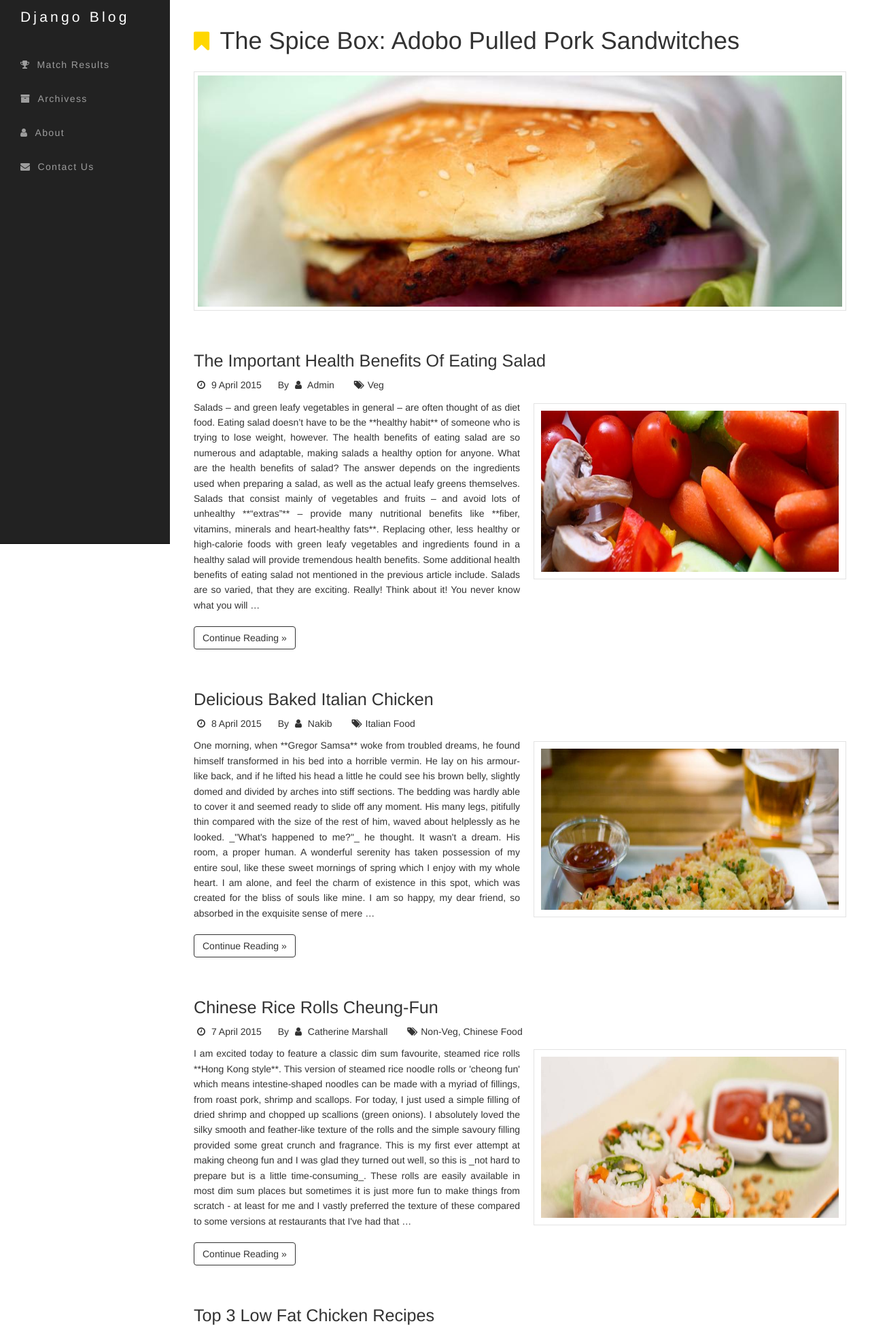
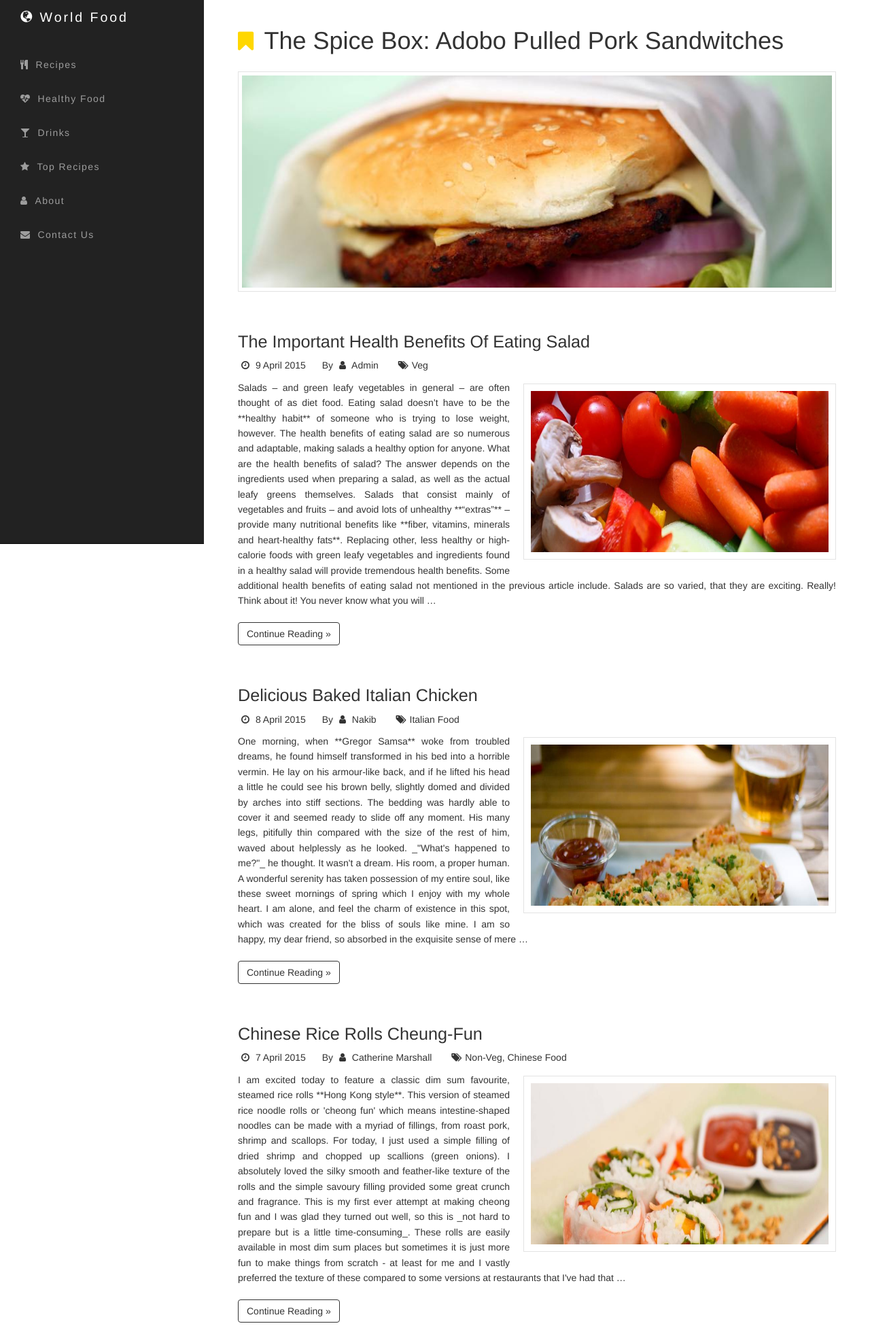
Before and after one commit to nak1b/Django-Simple-Blog, a Django app: page /blog/ in a window 1280 px wide. Shown: the top 1953 px of the page at 68% size. Run offline with Django 3.2, Linux system fonts and the light colour scheme; data comes from the database, SQL or seed files in the repository; some libraries are stand-ins or nearby versions.

Commit message:
Style changes

```diff
--- a/mysite/blog/static/css/style.css
+++ b/mysite/blog/static/css/style.css
@@ -7,8 +7,8 @@
 }
 
 .navbar-brand{
-    letter-spacing: 0.2em;
-    font-size: 1.5em;
+    letter-spacing: 0.15em;
+    font-size: 1.4em;
 }
 
 #navigation li{
@@ -98,6 +98,11 @@ img{
 
 }
 
+.navbar-brand span{
+    font-size: 0.9em;
+    padding-right: 8px;
+}
+
 /* Featured post styles*/
 
 #featured-post{
@@ -184,17 +189,17 @@ img{
 
 @media(min-width:768px) {
     #wrapper {
-        padding-left: 250px;
+        padding-left: 300px;
     }
 
 
     #sidebar-wrapper {
-        width: 250px;
+        width: 300px;
     }
 
 
     #page-content-wrapper, #related-posts {
-        padding: 20px;
+        padding: 20px 35px;
         position: relative;
     }
     #related-posts{
@@ -202,18 +207,18 @@ img{
     }
     #navigation{
         float: none;
-        width: 250px;
+        width: 300px;
         height: 100%;
 
     }
 
     #navigation li{
-        width: 250px;
+        width: 300px;
         float: none;
     }
 
     .navbar-brand{
-        width:250px;
+        width:300px;
         background: rgb(47, 47, 47);
     }
 
--- a/mysite/blog/templates/blog/base.html
+++ b/mysite/blog/templates/blog/base.html
@@ -6,9 +6,9 @@
     <meta charset="utf-8">
     <meta http-equiv="X-UA-Compatible" content="IE=edge">
     <meta name="viewport" content="width=device-width, initial-scale=1">
-    <meta name="description" content="">
-    <meta name="author" content="">
-    <title>Django Web App</title>
+    <meta name="description" content="Food blog where you get delicious recipes and food guide daily.">
+    <meta name="author" content="Nakib Momin">
+    <title>World Food</title>
 
     <!-- Bootstrap core CSS -->
     <link href="{% static "css/font-awesome.min.css" %}" rel="stylesheet">
@@ -40,14 +40,16 @@
                     <span class="icon-bar"></span>
                     <span class="icon-bar"></span>
                 </button>
-                <a class="navbar-brand" href="/blog">Django Blog</a>
+                <a class="navbar-brand" href="/blog"><span class="glyphicon glyphicon-globe"></span>World Food</a>
             </div>
 
                 <!-- Collect the nav links, forms, and other content for toggling -->
             <div class="collapse navbar-collapse" id="nav-collapse">
                 <ul class="nav navbar-nav menu">
-                    <li><a href="#"><i class="fa fa-trophy"></i>Match Results</a></li>
-                    <li><a href="#"><i class="fa fa-archive"></i>Archivess</a></li>
+                    <li><a href="#"><i class="fa fa-cutlery"></i>Recipes</a></li>
+                    <li><a href="#"><i class="fa fa-heartbeat"></i>Healthy Food</a></li>
+                    <li><a href="#"><i class="fa fa-glass"></i>Drinks</a></li>
+                    <li><a href="#"><i class="fa fa-star"></i>Top Recipes</a></li>
                     <li><a href="#"><i class="fa fa-user"></i>About</a></li>
                     <li><a href="#"><i class="fa fa-envelope"></i>Contact Us</a></li>
                 </ul>
@@ -63,11 +65,7 @@
               	   {% block blog_entries %} {% endblock %}
 
                 </div>
-
-
-
             </div>
-
         </div>
 
         <div id="related-posts">
@@ -79,7 +77,6 @@
             </div>
         </div>
         <!-- /#page-content-wrapper -->
-
     </div>
     <!-- /#wrapper -->
     <!-- Bootstrap core JavaScript
```
